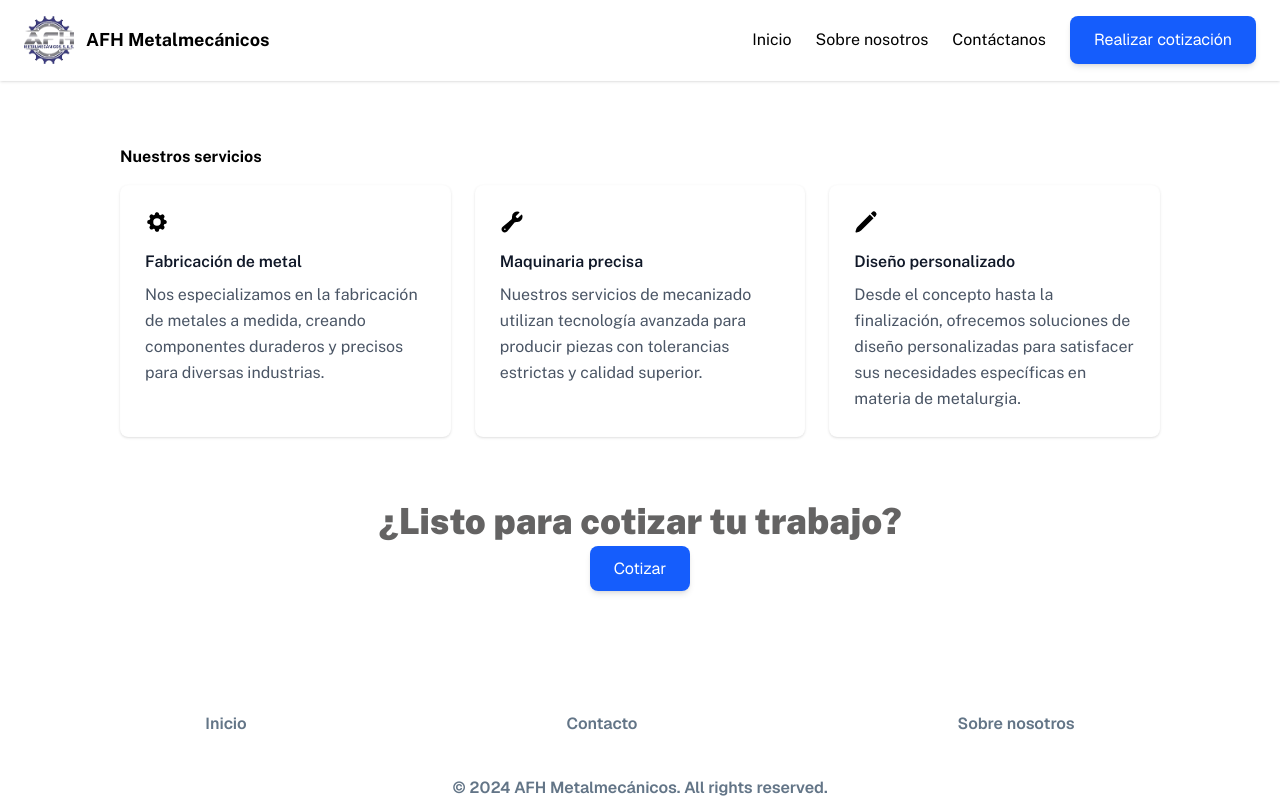
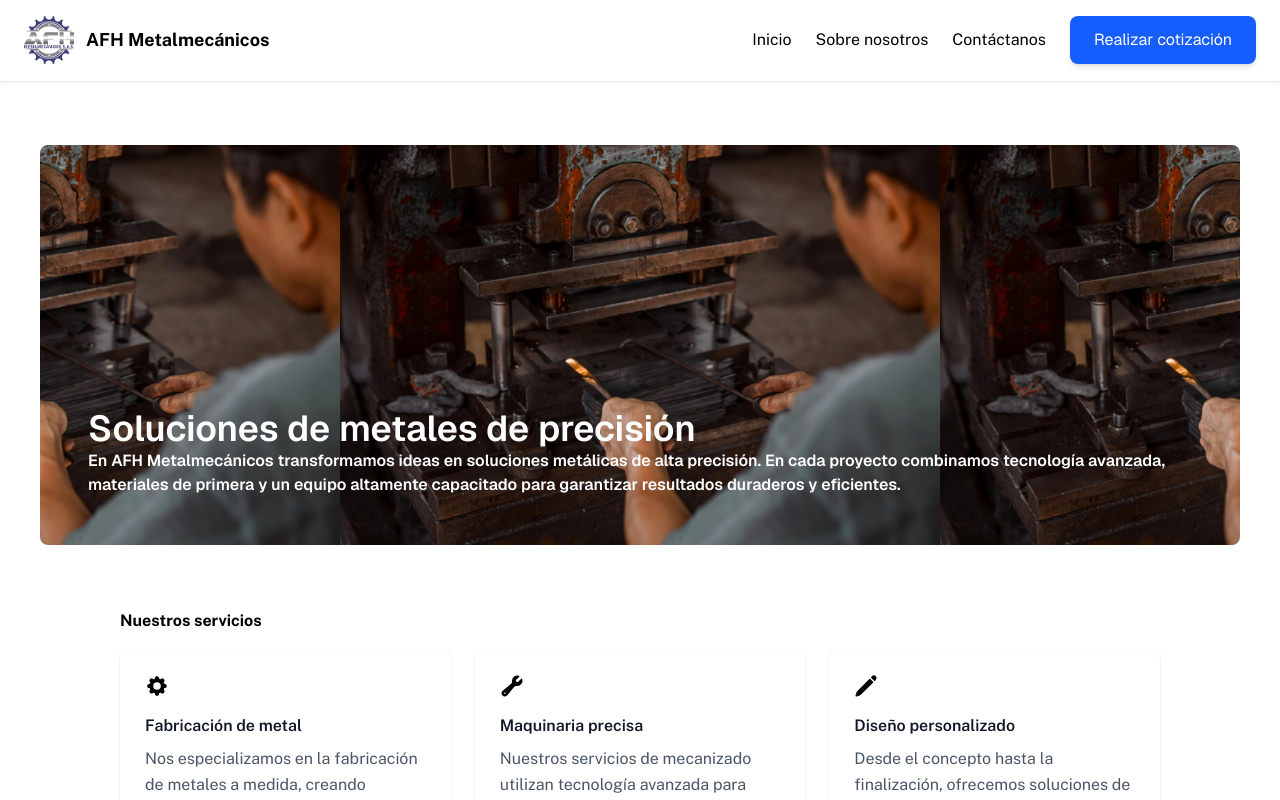
Before and after one commit to keivch/afh_landing_page, a Next.js app: page / in a window 1280 px wide. Shown: the top 800 px of the page. Built offline with nearby package versions, Linux system fonts and the light colour scheme.

Commit message:
feat: Introducción hecha

```diff
--- a/app/page.tsx
+++ b/app/page.tsx
@@ -2,6 +2,7 @@ import CallToAction from "@/components/layout/callToAction";
 import Footer from "@/components/layout/footer";
 import Header from "../components/layout/Header";
 import Card from "../components/ui/Card";
+import Introduction from "@/components/layout/Introduction";
 export default function Home() {
   const values = [
     {
@@ -61,6 +62,7 @@ export default function Home() {
   return (
     <div className="font-sans grid grid-rows items-center justify-items-center gap-16">
       <Header />
+      <Introduction/>
       <Card items={values} title={"Nuestros servicios"} />
       <CallToAction/>
       <Footer />
--- /dev/null
+++ b/components/layout/Introduction.tsx
@@ -0,0 +1,17 @@
+
+
+export default function Introduction() {
+    return (
+
+        <div className="bg-[url('/metal.jpg')] bg-contain bg-center w-300 h-100 flex items-end rounded-lg" >
+            <div className="font-semibold text-white m-6 p-6">
+                <h1 className="text-4xl ">Soluciones de metales de precisión</h1>
+                <div className="left-0">
+                    <p>En AFH Metalmecánicos transformamos ideas en soluciones metálicas de alta precisión. En cada proyecto combinamos tecnología avanzada, materiales de primera y un equipo altamente capacitado para garantizar resultados duraderos y eficientes.</p>
+                </div>
+            </div>
+        </div>
+
+
+    )
+}
--- a/components/layout/footer.tsx
+++ b/components/layout/footer.tsx
@@ -1,6 +1,6 @@
 export default function Footer() {
     return (
-        <footer className="absolute bottom-0 text-[#637587] font-sans font-semibold">
+        <footer className="bottom-0 text-[#637587] font-sans font-semibold">
             <div className="grid grid-cols-1 grid-rows-2 gap-10">
                 <div className="flex justify-between gap-5 md:items-center md:gap-80">
                     <a href="">Inicio</a>
```
Also changed, not shown: public/metal.jpg (added).
